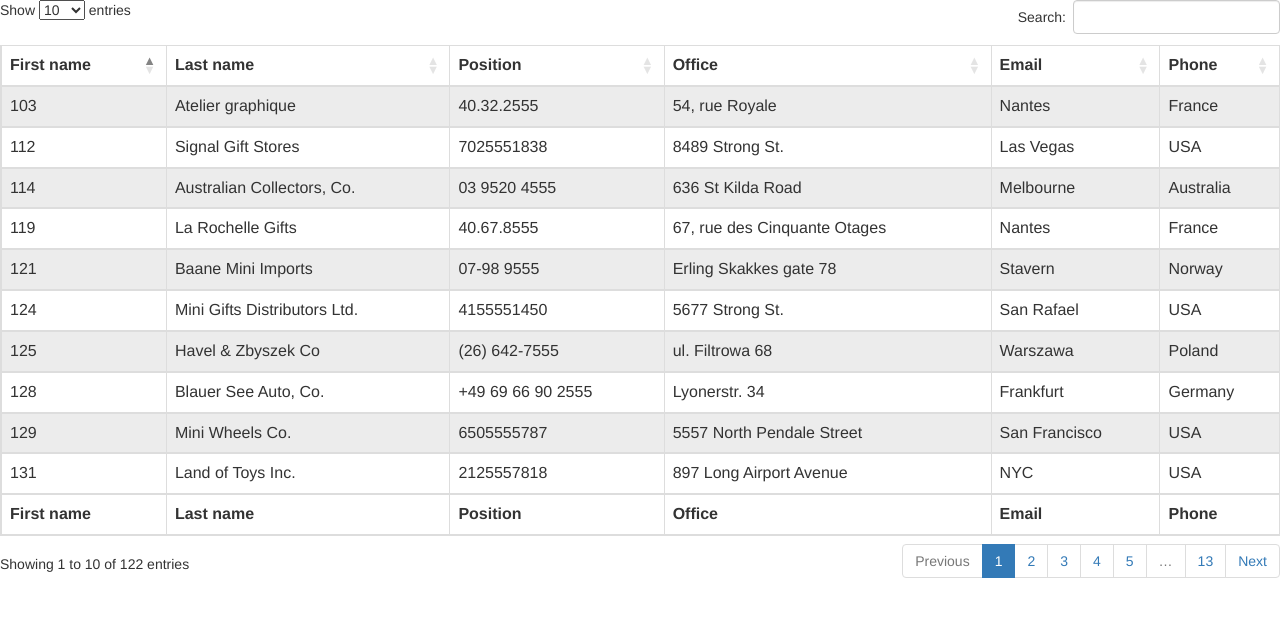
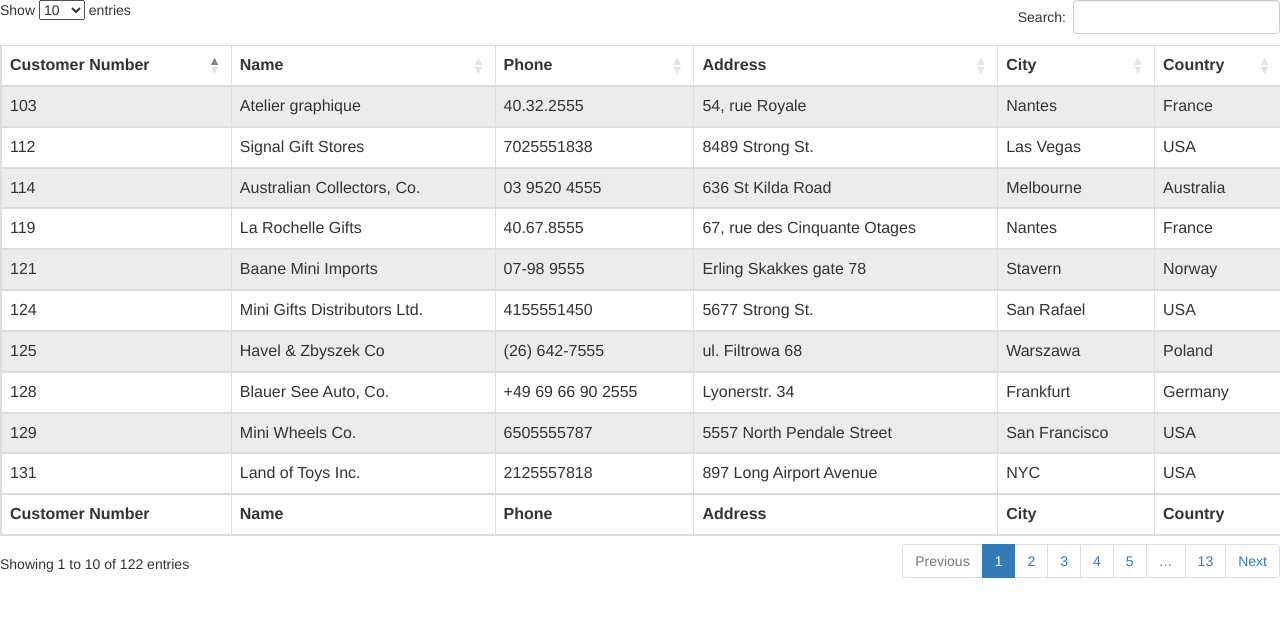
Before and after one commit to jobayerccj/jQuery-dataTable-SSP-class-with-union-option, a PHP site: page / in a window 1280 px wide. Shown: the top 617 px of the page. Run offline with PHP 8.4, Linux system fonts and the light colour scheme; data comes from the database, SQL or seed files in the repository; some libraries are stand-ins or nearby versions.

Commit message:
table column updated

```diff
--- a/index.php
+++ b/index.php
@@ -1,24 +1,24 @@
-<table id="example" class="table table-striped table-bordered dt-responsive nowrap" cellspacing="0" width="100%">
+<table id="example" class="table table-striped table-bordered dt-responsive nowrap" cellspacing="0" >
     <thead>
         <tr>
-            <th>First name</th>
-            <th>Last name</th>
-            <th>Position</th>
-            <th>Office</th>
-            <th>Email</th>
+            <th>Customer Number</th>
+            <th>Name</th>
             <th>Phone</th>
+            <th>Address</th>
+            <th>City</th>
+            <th>Country</th>
 
         </tr>
     </thead>
 
     <tfoot>
         <tr>
-            <th>First name</th>
-            <th>Last name</th>
-            <th>Position</th>
-            <th>Office</th>
-            <th>Email</th>
+           <th>Customer Number</th>
+            <th>Name</th>
             <th>Phone</th>
+            <th>Address</th>
+            <th>City</th>
+            <th>Country</th>
 
         </tr>
     </tfoot>
```
